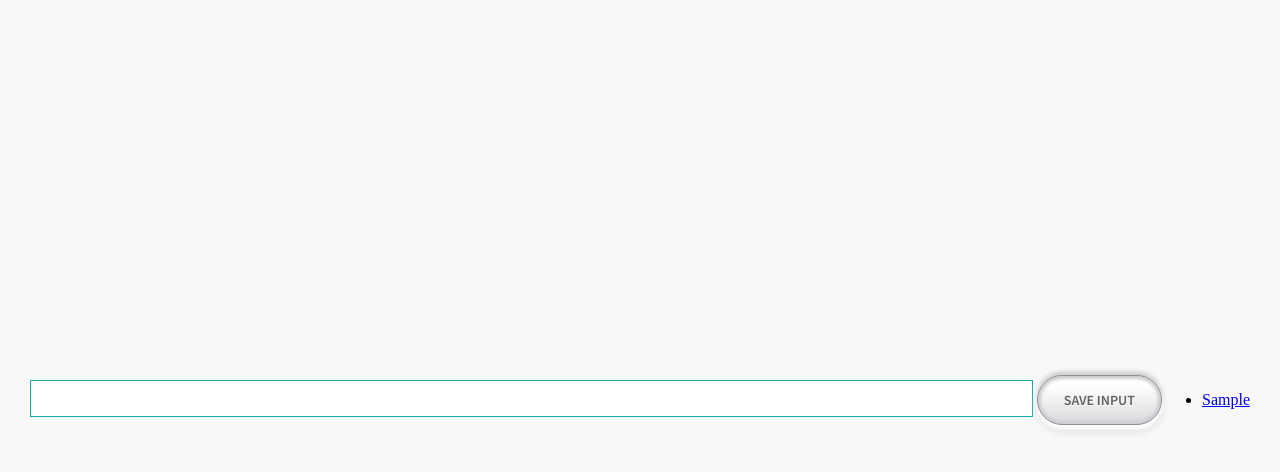
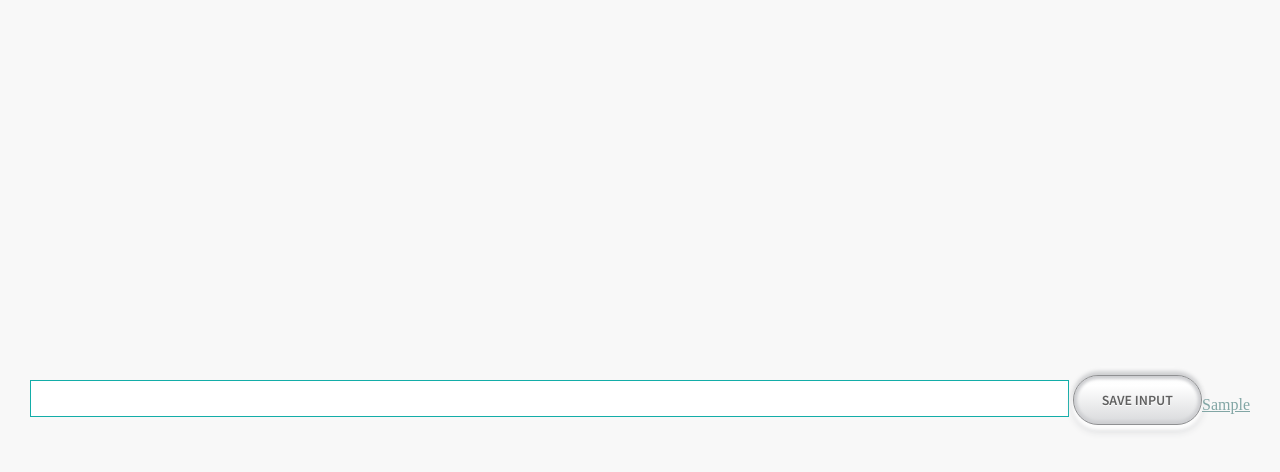
Before and after one commit to Keerthishankar-Punchithaya/3-Basic-Javascript-Projects, a plain HTML site: page Building a Chrome Extension/index.html in a window 1280 px wide. Both pictures are taken after typing "Sample" into the empty fields and a click on the button "SAVE INPUT". Drawn offline with Linux system fonts and the light colour scheme.

Commit message:
Style the list

```diff
--- a/Building a Chrome Extension/index.css
+++ b/Building a Chrome Extension/index.css
@@ -168,3 +168,18 @@ input {
     margin: 0 auto;
     min-height: 100vh;
 }
+
+/* style the list */
+ul {
+    margin-top: 20px;
+    list-style: none;
+    padding-left: 0;
+}
+
+li {
+    margin-top: 5px;
+}
+
+a {
+    color: #82a6a5;
+}
```
